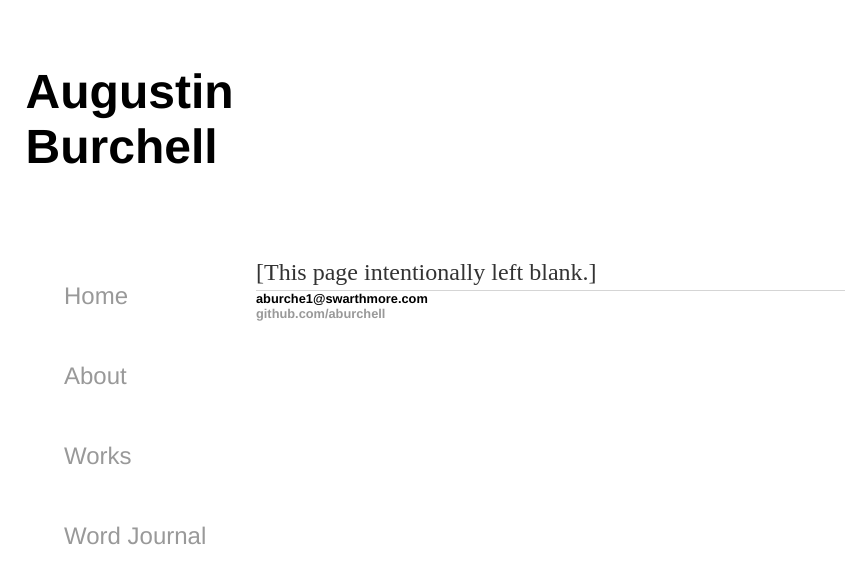
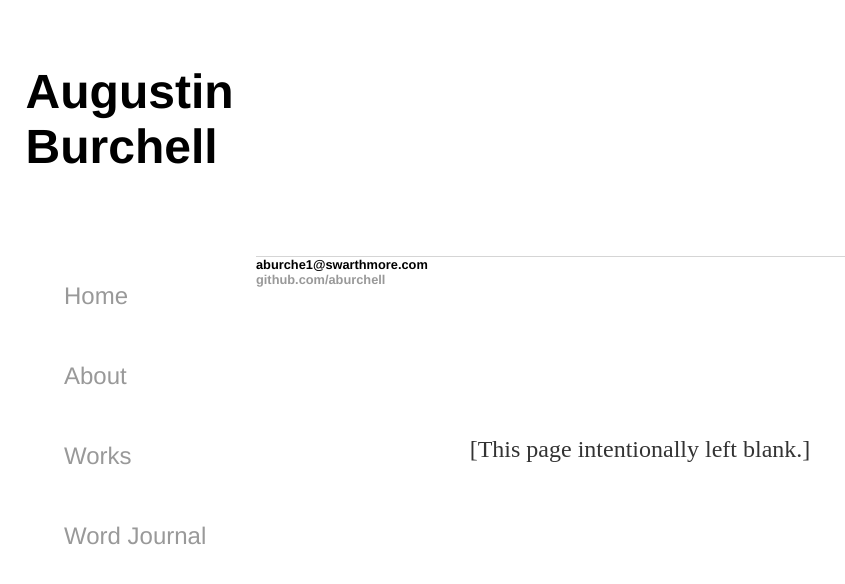
Before and after one commit to aburchell/aburchell.github.io, a Jekyll site: the page built from index.html, in a window 1280 px wide. Shown: the top 584 px of the page, without its empty margins (0-845 px from the left). Built offline with Jekyll 4.4.1, drawn with Linux system fonts in a browser that asks for light colours.

Commit message:
Update main.css

```diff
--- a/css/main.css
+++ b/css/main.css
@@ -73,3 +73,9 @@ ul.posts li {
     margin-top: 5%;
     padding: 0px;
 }
+#leftBlank {
+  position: fixed;
+  top: 50%;
+  left: 50%;
+  transform: translate(-50%, -50%);
+}
```
